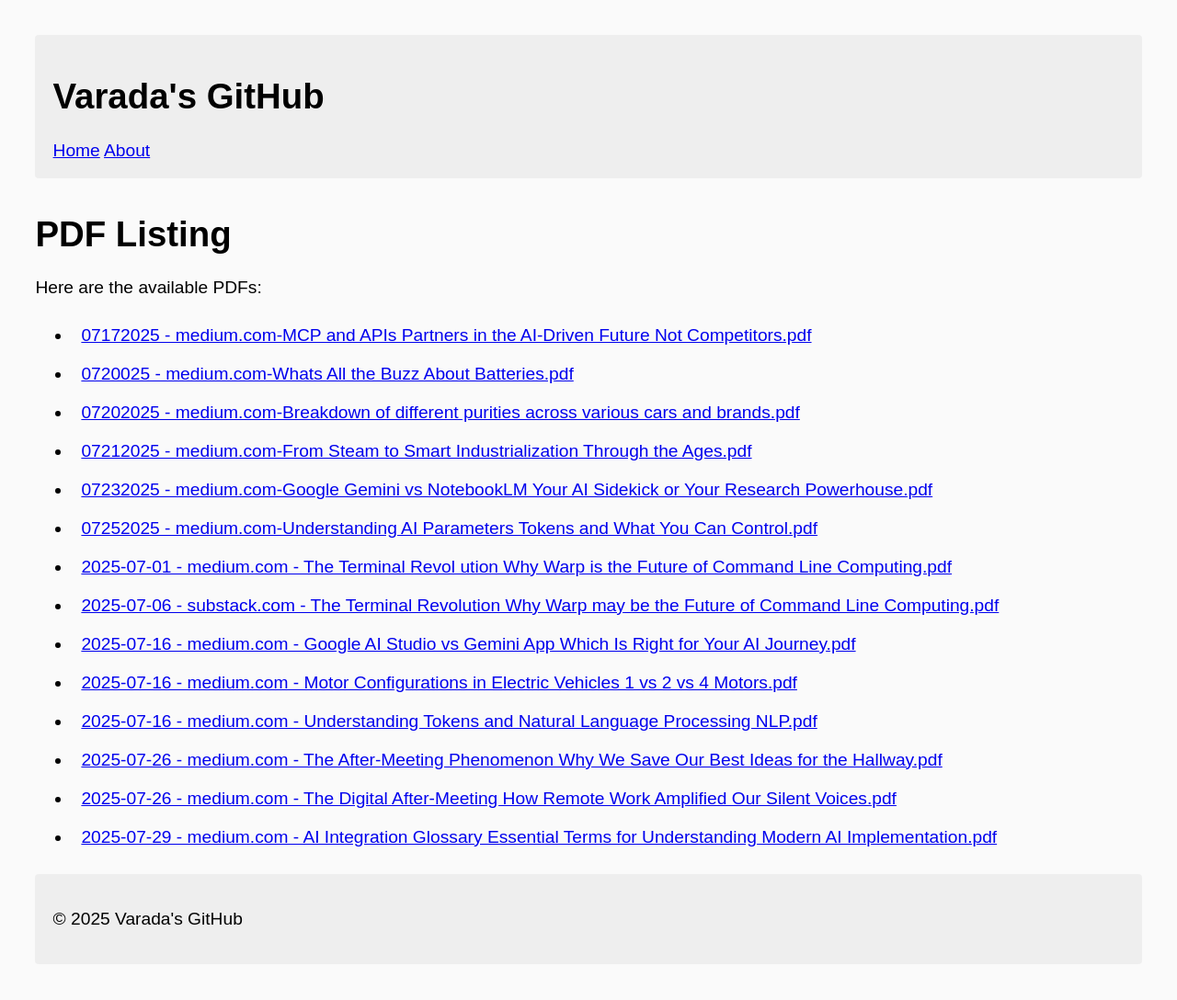
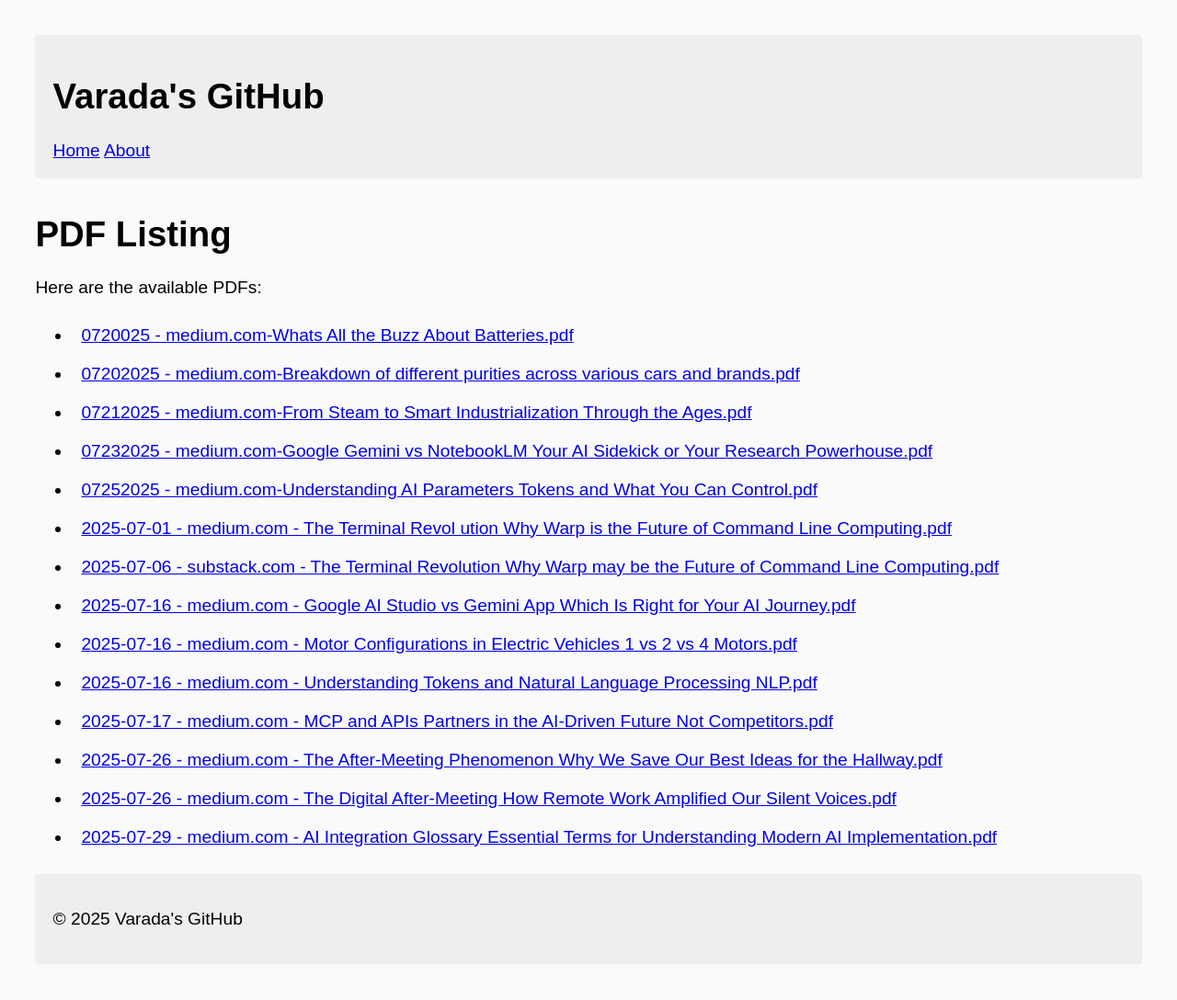
Before and after one commit to ivarada/ivarada.github.io, a Jekyll site: the page built from medium/pdf/index.md, in a window 1280 px wide. Shown: the whole page at 92% size. Built offline with Jekyll 4.4.1, drawn with Linux system fonts in a browser that asks for light colours; part of the change alters nothing that is shown.

Commit message:
Update PDF Listing

```diff
--- a/medium/pdf/index.md
+++ b/medium/pdf/index.md
@@ -7,7 +7,6 @@ title: PDF Listing
 
 Here are the available PDFs:
 
-- [07172025 - medium.com-MCP and APIs Partners in the AI-Driven Future Not Competitors.pdf](07172025 - medium.com-MCP and APIs Partners in the AI-Driven Future Not Competitors.pdf)
 - [0720025 - medium.com-Whats All the Buzz About Batteries.pdf](0720025 - medium.com-Whats All the Buzz About Batteries.pdf)
 - [07202025 - medium.com-Breakdown of different purities across various cars and brands.pdf](07202025 - medium.com-Breakdown of different purities across various cars and brands.pdf)
 - [07212025 - medium.com-From Steam to Smart Industrialization Through the Ages.pdf](07212025 - medium.com-From Steam to Smart Industrialization Through the Ages.pdf)
@@ -18,6 +17,7 @@ Here are the available PDFs:
 - [2025-07-16 - medium.com - Google AI Studio vs Gemini App Which Is Right for Your AI Journey.pdf](2025-07-16 - medium.com - Google AI Studio vs Gemini App Which Is Right for Your AI Journey.pdf)
 - [2025-07-16 - medium.com - Motor Configurations in Electric Vehicles 1 vs 2 vs 4 Motors.pdf](2025-07-16 - medium.com - Motor Configurations in Electric Vehicles 1 vs 2 vs 4 Motors.pdf)
 - [2025-07-16 - medium.com - Understanding Tokens and Natural Language Processing NLP.pdf](2025-07-16 - medium.com - Understanding Tokens and Natural Language Processing NLP.pdf)
+- [2025-07-17 - medium.com - MCP and APIs Partners in the AI-Driven Future Not Competitors.pdf](2025-07-17 - medium.com - MCP and APIs Partners in the AI-Driven Future Not Competitors.pdf)
 - [2025-07-26 - medium.com - The After-Meeting Phenomenon Why We Save Our Best Ideas for the Hallway.pdf](2025-07-26 - medium.com - The After-Meeting Phenomenon Why We Save Our Best Ideas for the Hallway.pdf)
 - [2025-07-26 - medium.com - The Digital After-Meeting How Remote Work Amplified Our Silent Voices.pdf](2025-07-26 - medium.com - The Digital After-Meeting How Remote Work Amplified Our Silent Voices.pdf)
 - [2025-07-29 - medium.com - AI Integration Glossary Essential Terms for Understanding Modern AI Implementation.pdf](2025-07-29 - medium.com - AI Integration Glossary Essential Terms for Understanding Modern AI Implementation.pdf)
```
